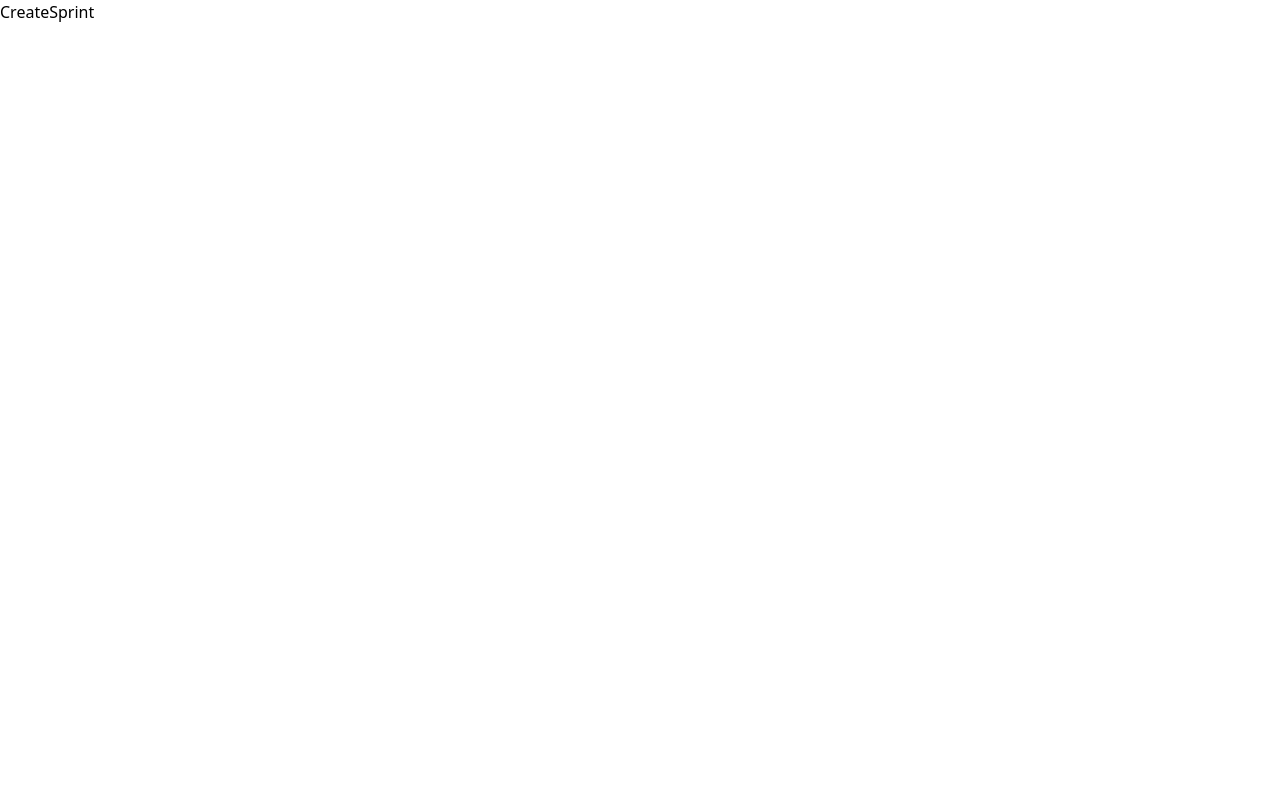
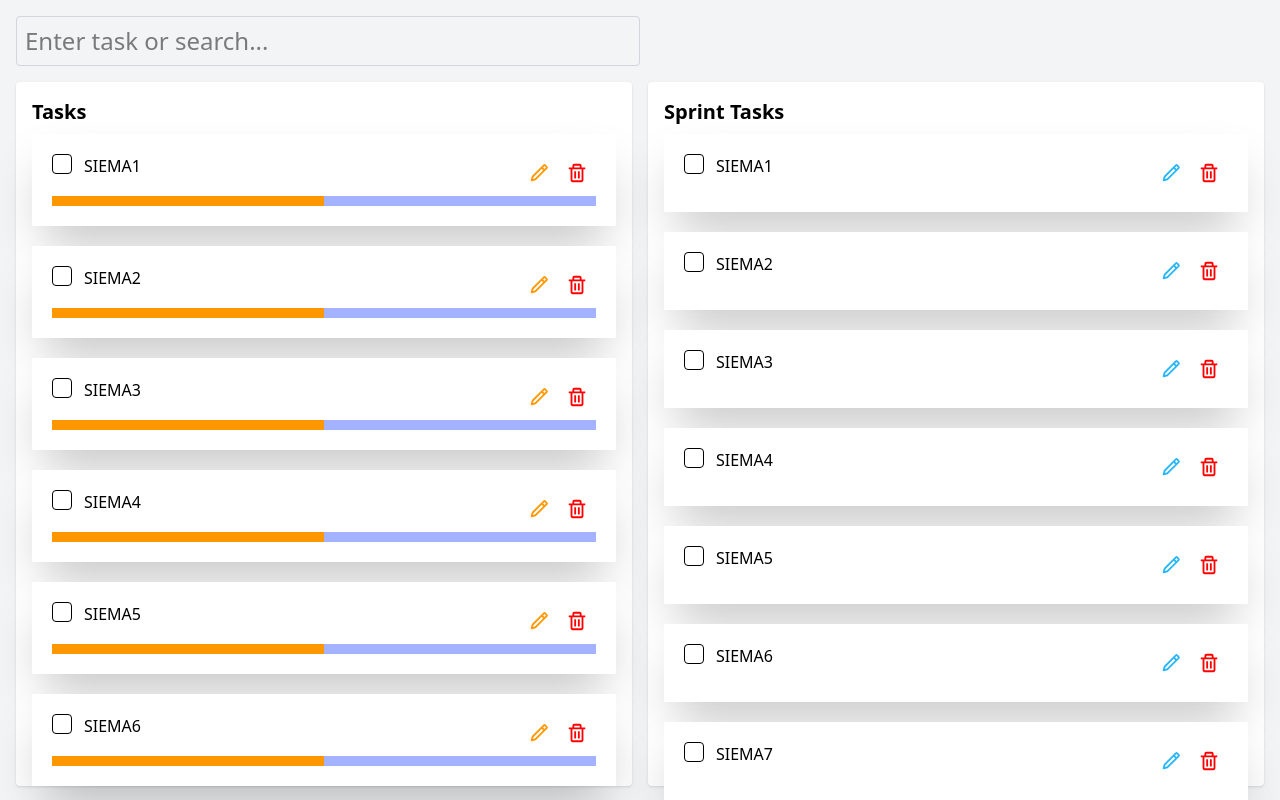
Before and after one commit to ssuminski3/BigTasks, a React (Vite) app in the folder client/BigTask/: page /createsprint in a window 1280 px wide. Shown: the top 800 px of the page. Built offline with nearby package versions, Linux system fonts and the light colour scheme.

Commit message:
Create sprint layout.

```diff
--- a/client/BigTask/src/components/BigTaskComponent.tsx
+++ b/client/BigTask/src/components/BigTaskComponent.tsx
@@ -6,8 +6,8 @@ type BigTask = {
   key_my: number;
   donesTasks: number;
   taskToDo: number;
-  dl: (index: number) => void,
-  dof: () => void
+  dl?: (index: number) => void,
+  dof?: () => void
 };
 
 function BigTaskComponent(props: BigTask) {
--- a/client/BigTask/src/pages/CreateSprint.tsx
+++ b/client/BigTask/src/pages/CreateSprint.tsx
@@ -1,9 +1,104 @@
+import React, { useState } from 'react';
+import BigTaskComponent from '../components/BigTaskComponent'
+import TaskComponent from '../components/TaskComponent';
 
-function CreateSprint() {
+interface BigTask {
+    done: boolean;
+    name: string;
+    taskToDo: number;
+    donesTasks: number;
+    key_my: number;
+  }
 
-    return (<>
-        <h1>CreateSprint</h1>
-    </>)
-}
+  //When put big task in sprint get tasks from bigtask and put them in sprint
 
-export default CreateSprint
+  // Initial list of tasks.
+  const initialBigTasks: BigTask[] = [
+    { done: true, name: "SIEMA1", taskToDo: 120, donesTasks: 33, key_my: 1 },
+    { done: false, name: "SIEMA2", taskToDo: 120, donesTasks: 33, key_my: 2 },
+    { done: false, name: "SIEMA3", taskToDo: 120, donesTasks: 33, key_my: 3 },
+    { done: false, name: "SIEMA4", taskToDo: 120, donesTasks: 33, key_my: 4 },
+    { done: true, name: "SIEMA5", taskToDo: 120, donesTasks: 33, key_my: 5 },
+    { done: false, name: "SIEMA6", taskToDo: 120, donesTasks: 33, key_my: 6 },
+    { done: false, name: "SIEMA7", taskToDo: 120, donesTasks: 33, key_my: 7 },
+    { done: true, name: "SIEMA8", taskToDo: 120, donesTasks: 33, key_my: 8 },
+    { done: false, name: "SIEMA9", taskToDo: 120, donesTasks: 33, key_my: 9 },
+    { done: true, name: "SIEMA10", taskToDo: 120, donesTasks: 33, key_my: 10 },
+    { done: true, name: "SIEMA11", taskToDo: 120, donesTasks: 33, key_my: 11 },
+    { done: false, name: "SIEMA12", taskToDo: 120, donesTasks: 33, key_my: 12 },
+    { done: false, name: "SIEMA13", taskToDo: 120, donesTasks: 33, key_my: 13 },
+    { done: false, name: "SIEMA15", taskToDo: 120, donesTasks: 33, key_my: 14 },
+    { done: true, name: "SIEMA14", taskToDo: 120, donesTasks: 33, key_my: 15 },
+    { done: true, name: "SIEMA16", taskToDo: 120, donesTasks: 33, key_my: 16 },
+  ];
+
+const CreateSprint: React.FC = () => {
+    const [tasks, setTasks] = useState<BigTask[]>(initialBigTasks);
+    const [sprintTasks, setSprintTasks] = useState<BigTask[]>(initialBigTasks);
+    const [inputValue, setInputValue] = useState('');
+    const [taskMode, setTaskMode] = useState<'single' | 'multiple' | 'loop'>('single');
+    const [loopCount, setLoopCount] = useState<number>(1);
+    const [editText, setEditText] = useState('');
+
+
+    return (
+        <div className="h-screen bg-gray-100 p-4">
+
+            {/* Top-left input area */}
+            <div className="mb-4">
+                <input
+                    type="text"
+                    value={inputValue}
+                    onChange={(e) => setInputValue(e.target.value)}
+                    placeholder="Enter task or search..."
+                    className="border border-gray-300 rounded p-2 w-full md:w-1/2 text-2xl"
+                />
+            </div>
+
+            {/* Two side-by-side panels */}
+            <div className="flex flex-col md:flex-row gap-4 h-11/12">
+                {/* Left Panel */}
+                <div className="flex-1 bg-white rounded shadow p-4">
+                    <h2 className="text-xl font-bold mb-2">Tasks</h2>
+                    {/* Example task list */}
+                    {tasks.length === 0 ? (
+                        <p className="text-gray-500">No tasks added yet.</p>
+                    ) : (
+                        <>
+                            {tasks.map((task) => (
+                                <BigTaskComponent
+                                    name={task.name}
+                                    key={task.key_my}
+                                    key_my={task.key_my}
+                                    done={false}
+                                    donesTasks={5}
+                                    taskToDo={10}/>
+                            ))}
+                        </>
+                    )}
+                </div>
+
+                {/* Right Panel */}
+                <div className="flex-1 bg-white rounded shadow p-4">
+                    <h2 className="text-xl font-bold mb-2">Sprint Tasks</h2>
+                    {/* Example task list */}
+                    {tasks.length === 0 ? (
+                        <p className="text-gray-500">No tasks added yet.</p>
+                    ) : (
+                        <>
+                            {sprintTasks.map((task) => (
+                                <TaskComponent
+                                    name={task.name}
+                                    key={task.key_my}
+                                    key_my={task.key_my}
+                                    done={false} />
+                            ))}
+                        </>
+                    )}
+                </div>
+            </div>
+        </div>
+    );
+};
+
+export default CreateSprint;
```
